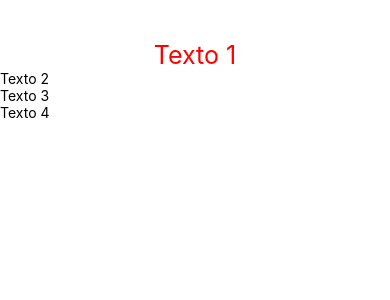
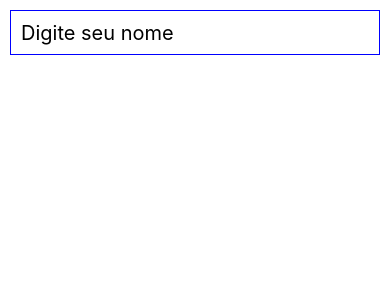
Before and after one commit to Guilherme-Castello-Clear/primeiroApp, a React Native app: screen / in a window 390 px wide. Shown: the top 300 px of the page. Built offline with nearby package versions, Linux system fonts and the light colour scheme.

Commit message:
Feat: Using TextInput

```diff
--- a/App.js
+++ b/App.js
@@ -1,30 +1,57 @@
 import React, { Component } from 'react';
-import { View, Text, StyleSheet } from 'react-native';
+import { View, Text, StyleSheet, TextInput } from 'react-native';
 
 class App extends Component{
+  constructor(props){
+    super(props);
+    this.state = {
+      nome: '',
+    }
+
+    this.pegaNome = this.pegaNome.bind(this)
+  }
+
+  pegaNome(text){
+    if(text.length > 0){
+      this.setState({nome: 'Bem vindo ' + text})
+    }
+    else{
+      this.setState({nome: ''})
+    }
+  }
+
 
   render(){
     return(
-      <View style={[styles.area]}>
-        <Text style={[styles.mainText, styles.alinhaTexto]}>Texto 1</Text>
-        <Text>Texto 2</Text>
-        <Text>Texto 3</Text>
-        <Text>Texto 4</Text>
+      <View style={{}}>
+        <TextInput
+          style={styles.input}
+          placeholder="Digite seu nome"
+          onChangeText={(e) => this.pegaNome(e)}
+        />
+
+        <Text style={styles.texto}>{this.state.nome}</Text>
       </View>
     )
   }
 }
 
-const styles = StyleSheet.create({
-  area:{
-    marginTop: 40
+
+const styles= StyleSheet.create({
+  container:{
+    flex:1
   },
-  mainText:{
-    fontSize: 25,
-    color: '#FF0000'
+  input:{
+    height: 45,
+    borderWidth: 1,
+    borderColor: 'blue',
+    margin: 10,
+    fontSize: 20,
+    padding: 10
   },
-  alinhaTexto:{
-    textAlign: 'center'
+  texto:{
+    textAlign: 'center',
+    fontSize: 25
   }
 })
 
```
